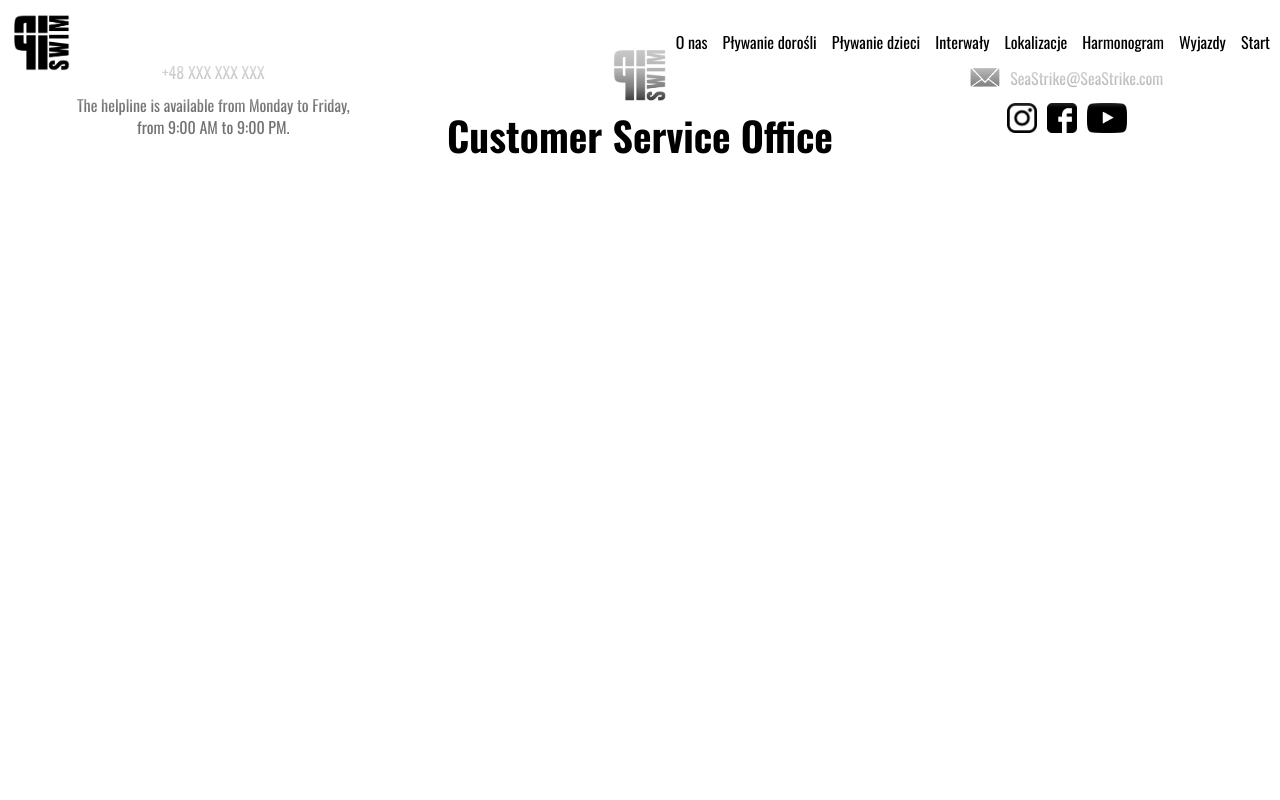
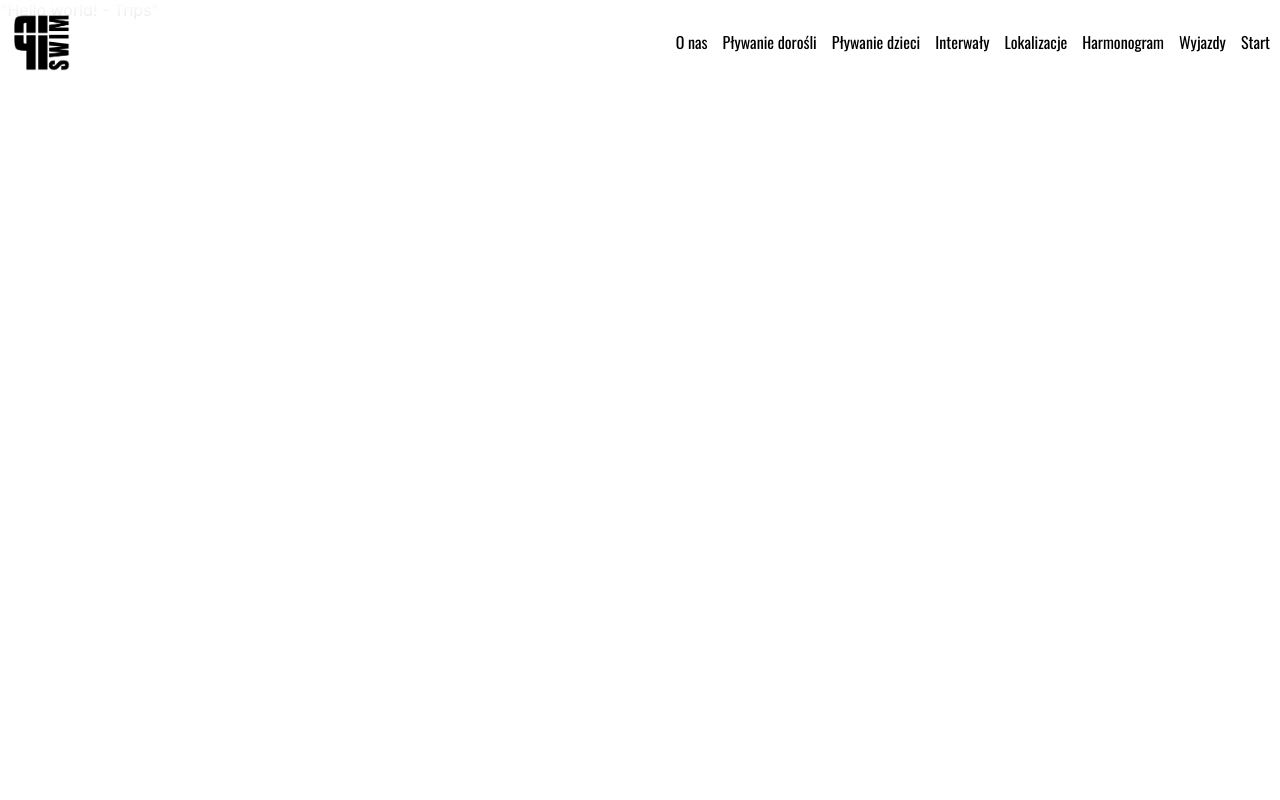
Before and after one commit to Garshers/sea-strike-website, a React (Create React App) app: page /wyjazdy in a window 1280 px wide. Shown: the top 800 px of the page. Built offline with nearby package versions, Linux system fonts and the light colour scheme.

Commit message:
Creating Trips page

```diff
--- a/src/App.js
+++ b/src/App.js
@@ -4,6 +4,7 @@ import { BrowserRouter, Routes, Route } from 'react-router-dom';
 
 import HomePage from './components/HomePage/HomePage.js';
 import AboutUs from './components/AboutUs/AboutUsPage.js';
+import Trips from './components/Trips/TripsPage.js';
 
 import Footer from './components/HeaderAndFooter/footer.js';
 import { Header } from './components/HeaderAndFooter/header.js';
@@ -16,6 +17,7 @@ function App() {
           <Routes>
             <Route path="/" element={<HomePage />} />
             <Route path="/O_nas" element={<AboutUs />} />
+            <Route path="/wyjazdy" element={<Trips />} />
           </Routes>
         <Footer />
      </BrowserRouter>
--- /dev/null
+++ b/src/components/Trips/TripsPage.js
@@ -0,0 +1,11 @@
+import React from 'react';
+import './TripsPageStyle.css';
+
+
+function Trips() {
+    return (
+        <div className='mainBox'>"Hello world! - Trips"</div>
+    );
+}
+
+export default Trips;
--- /dev/null
+++ b/src/components/Trips/TripsPageStyle.css
@@ -0,0 +1,7 @@
+.mainBox{
+    width: 100%;
+    min-height: 100vh;
+    height: fit-content;
+    justify-content: center;
+    align-items: center;
+}
```
